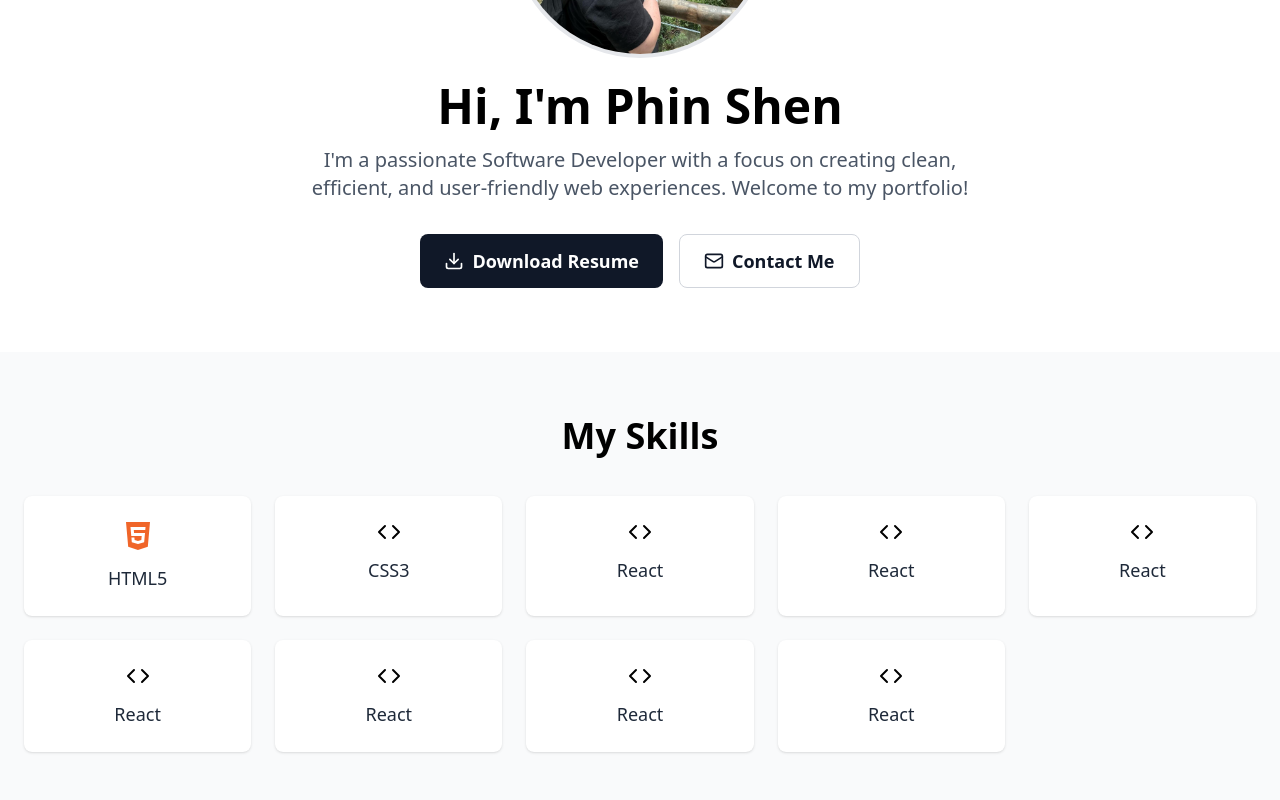
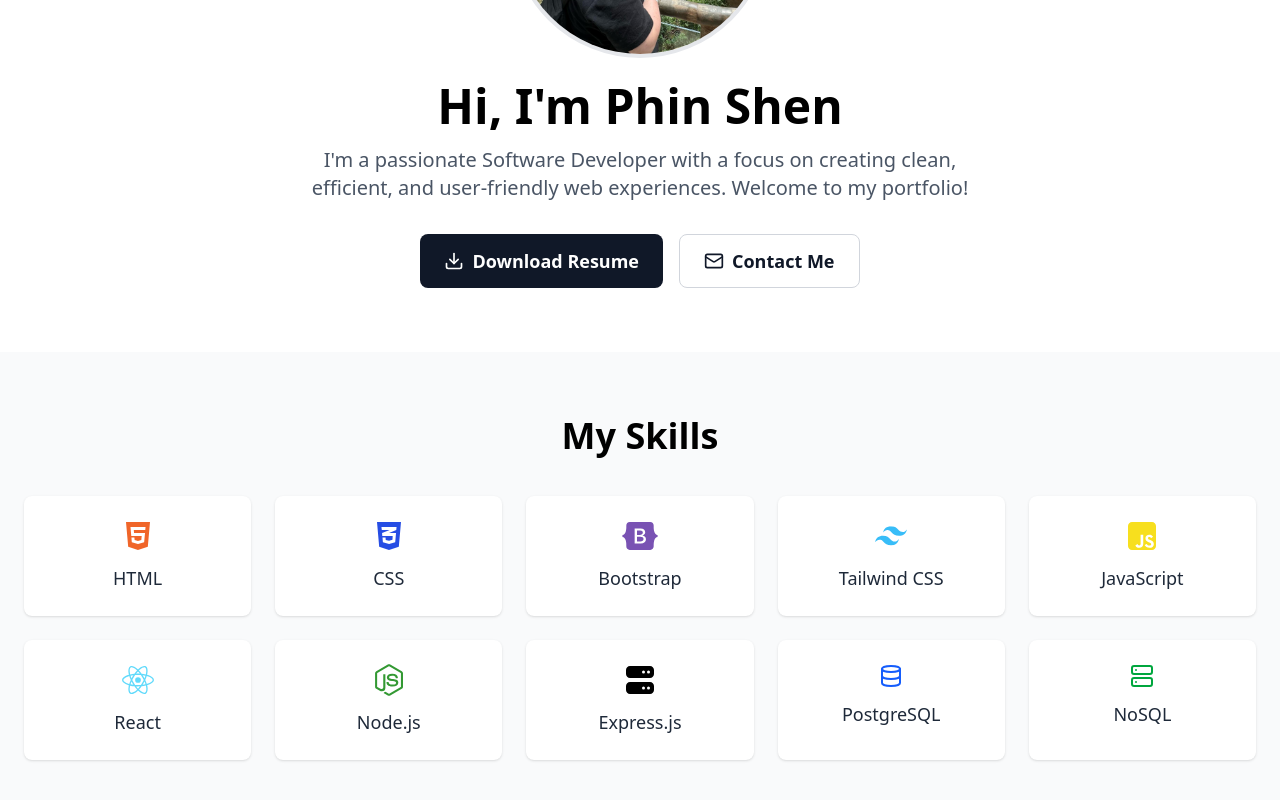
Before and after one commit to phinshen/personal-portfolio, a React (Vite) app: page / in a window 1280 px wide. Shown: the part 266-1066 px from the top of the page. Built offline with nearby package versions, Linux system fonts and the light colour scheme.

Commit message:
Skill section added

```diff
--- a/src/components/SkillsSection.jsx
+++ b/src/components/SkillsSection.jsx
@@ -1,12 +1,20 @@
 import { Code } from "lucide-react";
+import { Database } from "lucide-react";
+import { Server } from "lucide-react";
+import tailwindLogo from "../assets/tailwind-logo.svg";
 import { FontAwesomeIcon } from "@fortawesome/react-fontawesome";
 import { faHtml5 } from "@fortawesome/free-brands-svg-icons";
+import { faCss3Alt } from "@fortawesome/free-brands-svg-icons";
+import { faBootstrap } from "@fortawesome/free-brands-svg-icons";
+import { faJsSquare } from "@fortawesome/free-brands-svg-icons";
+import { faReact } from "@fortawesome/free-brands-svg-icons";
+import { faNodeJs } from "@fortawesome/free-brands-svg-icons";
+import { faServer } from "@fortawesome/free-solid-svg-icons";
 
 export default function SkillsSection() {
-  const iconClass = "h-6 w-6 text-gray-700";
   const skills = [
     {
-      name: "HTML5",
+      name: "HTML",
       icon: (
         <FontAwesomeIcon
           icon={faHtml5}
@@ -15,14 +23,78 @@ export default function SkillsSection() {
         />
       ),
     },
-    { name: "CSS3", icon: <Code /> },
-    { name: "React", icon: <Code /> },
-    { name: "React", icon: <Code /> },
-    { name: "React", icon: <Code /> },
-    { name: "React", icon: <Code /> },
-    { name: "React", icon: <Code /> },
-    { name: "React", icon: <Code /> },
-    { name: "React", icon: <Code /> },
+    {
+      name: "CSS",
+      icon: (
+        <FontAwesomeIcon
+          icon={faCss3Alt}
+          size="2xl"
+          style={{ color: "#264DE4" }}
+        />
+      ),
+    },
+    {
+      name: "Bootstrap",
+      icon: (
+        <FontAwesomeIcon
+          icon={faBootstrap}
+          size="2xl"
+          style={{ color: "#7952B3" }}
+        />
+      ),
+    },
+    {
+      name: "Tailwind CSS",
+      icon: <img src={tailwindLogo} alt="Tailwind CSS" className="h-8 w-8" />,
+    },
+    {
+      name: "JavaScript",
+      icon: (
+        <FontAwesomeIcon
+          icon={faJsSquare}
+          size="2xl"
+          style={{ color: "#f7df1e" }}
+        />
+      ),
+    },
+    {
+      name: "React",
+      icon: (
+        <FontAwesomeIcon
+          icon={faReact}
+          size="2xl"
+          style={{ color: "#61DAFB" }}
+        />
+      ),
+    },
+    {
+      name: "Node.js",
+      icon: (
+        <FontAwesomeIcon
+          icon={faNodeJs}
+          size="2xl"
+          style={{ color: "#339933" }}
+        />
+      ),
+    },
+    {
+      name: "Express.js",
+      icon: (
+        <FontAwesomeIcon
+          icon={faServer}
+          size="2xl"
+          style={{ color: "#000000" }}
+        />
+      ),
+    },
+    {
+      name: "PostgreSQL",
+      icon: <Database className="h-6 w-6 text-blue-600" />,
+    },
+    {
+      name: "NoSQL",
+      icon: <Server className="h-6 w-6 text-green-600" />,
+    },
   ];
 
   return (
```
Also changed, not shown: src/assets/tailwind-logo.svg (added).
